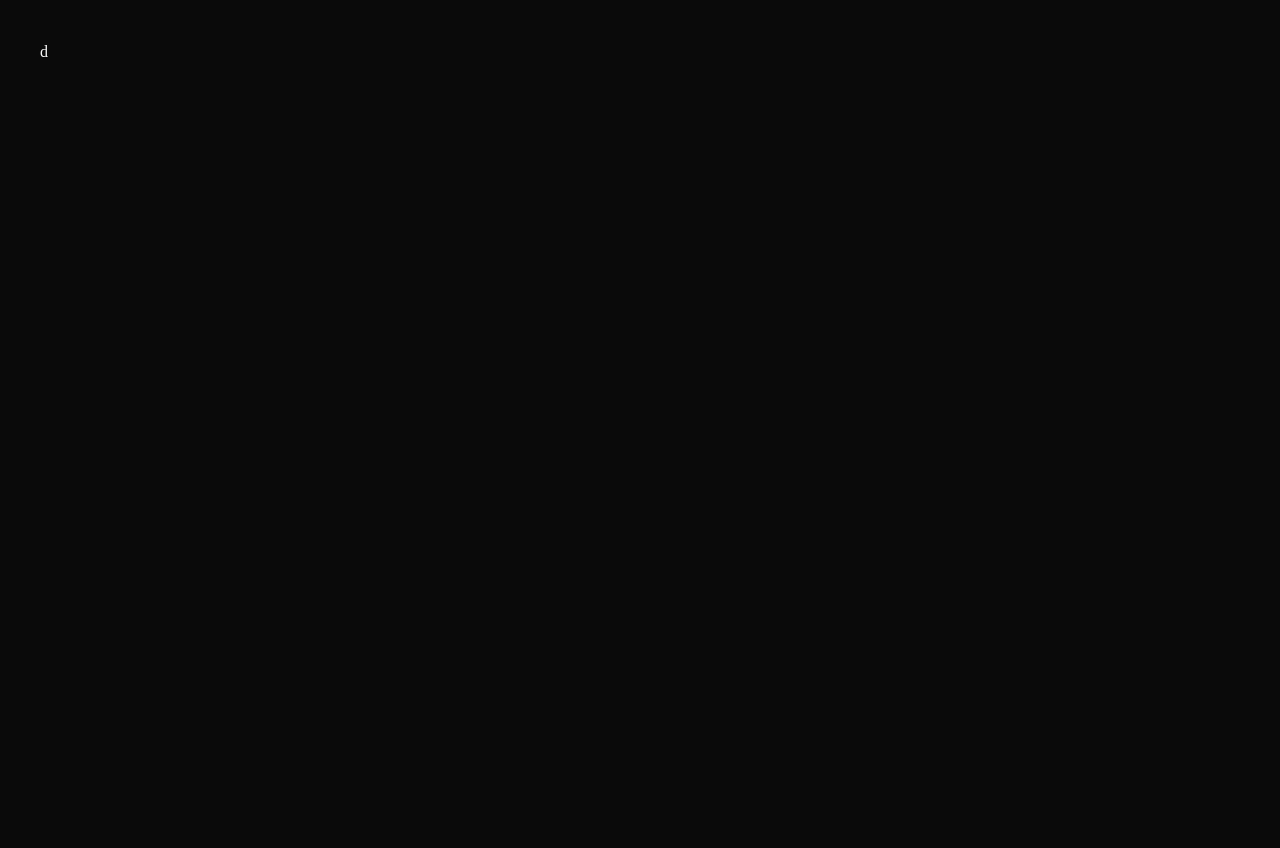
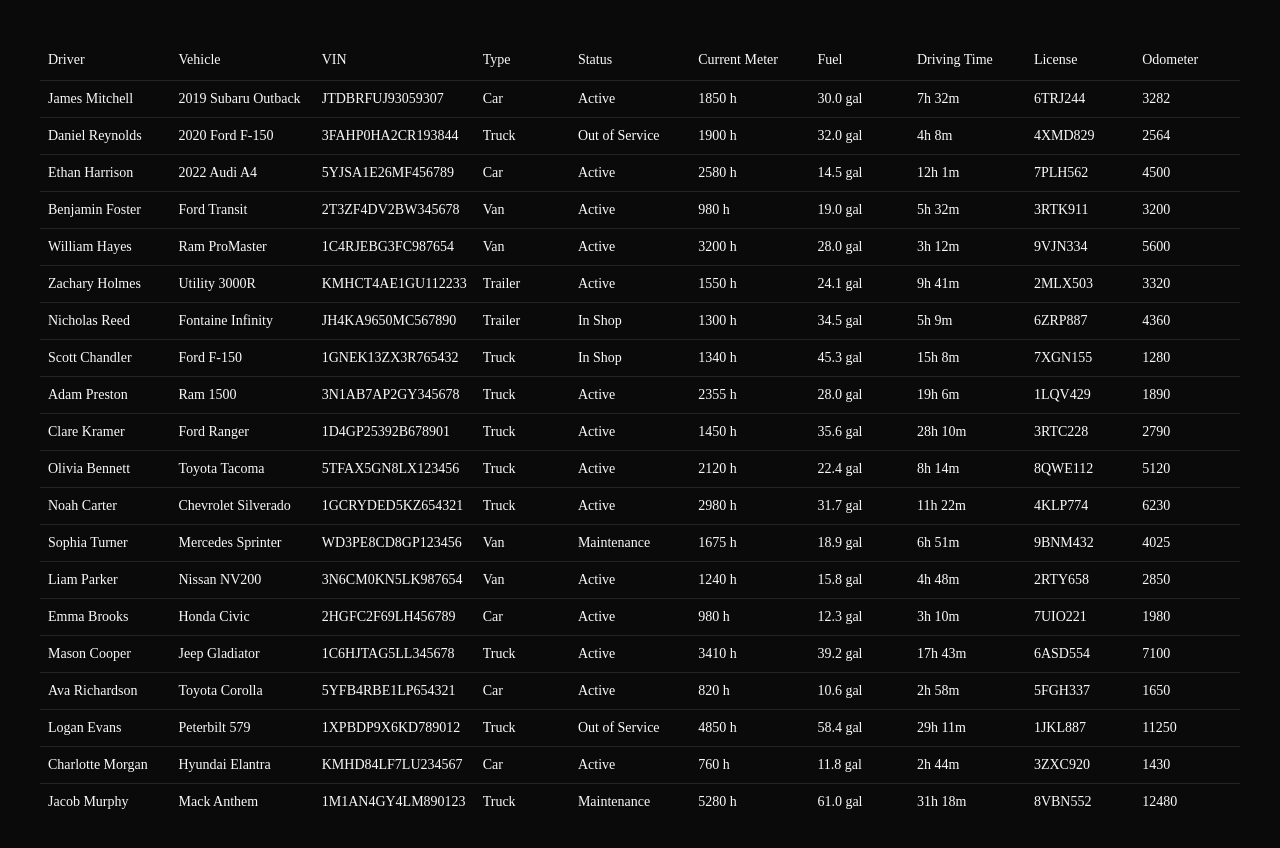
Before and after one commit to jsdev-robin/munza-x-data-grid, a React (Vite) app: page / in a window 1280 px wide. Shown: the top 848 px of the page. Before the commit the page ends 800 px from the top, so only its background shows below. Built offline with nearby package versions, Linux system fonts and the light colour scheme.

Commit message:
feat: add TMain component for table rendering; implement useGrid hook for context access; refactor Grid component to include TMain

```diff
--- a/src/package/contexts/GridContext.tsx
+++ b/src/package/contexts/GridContext.tsx
@@ -6,7 +6,7 @@
   type ColumnDef,
   type Table,
 } from '@tanstack/react-table';
-import React, { createContext } from 'react';
+import React, { createContext, useContext } from 'react';
 
 export interface GridContextProps<T> {
   table: Table<T>;
@@ -44,3 +44,14 @@
     </GridContext.Provider>
   );
 };
+
+export function useGrid() {
+  const context = useContext(
+    GridContext as React.Context<GridContextProps<unknown> | null>,
+  );
+
+  if (!context) {
+    throw new Error('useGrid must be used within a GridContextProvider');
+  }
+  return context;
+}
--- a/src/package/index.tsx
+++ b/src/package/index.tsx
@@ -1,12 +1,13 @@
 'use client';
 
 import { GridContextProvider } from './contexts/GridContext';
+import TMain from './table/TMain';
 import type { GridProps } from './types';
 
 const Grid = <T,>({ columns, payload }: GridProps<T>) => {
   return (
     <GridContextProvider payload={payload} columns={columns}>
-      d
+      <TMain />
     </GridContextProvider>
   );
 };
--- /dev/null
+++ b/src/package/table/TMain.tsx
@@ -0,0 +1,62 @@
+import {
+  Table,
+  TableBody,
+  TableCell,
+  TableHead,
+  TableHeader,
+  TableRow,
+} from '@/components/ui/table';
+import { flexRender } from '@tanstack/react-table';
+import { useGrid } from '../contexts/GridContext';
+
+const TMain = () => {
+  const { table } = useGrid();
+  return (
+    <Table>
+      <TableHeader className="sticky top-0 z-10 bg-muted">
+        {table.getHeaderGroups().map((headerGroup) => (
+          <TableRow key={headerGroup.id}>
+            {headerGroup.headers.map((header) => (
+              <TableHead
+                key={header.id}
+                colSpan={header.colSpan}
+                style={{
+                  width: header.getSize(),
+                  // minWidth: header.getSize(),
+                  // maxWidth: header.getSize(),
+                }}
+              >
+                {header.isPlaceholder
+                  ? null
+                  : flexRender(
+                      header.column.columnDef.header,
+                      header.getContext(),
+                    )}
+              </TableHead>
+            ))}
+          </TableRow>
+        ))}
+      </TableHeader>
+      <TableBody>
+        {table.getRowModel().rows.map((row) => (
+          <TableRow key={row.id} data-state={row.getIsSelected() && 'selected'}>
+            {row.getVisibleCells().map((cell) => (
+              <TableCell
+                key={cell.id}
+                style={{
+                  width: cell.column.getSize(),
+                  // minWidth: cell.column.getSize(),
+                  // maxWidth: cell.column.getSize(),
+                }}
+              >
+                {flexRender(cell.column.columnDef.cell, cell.getContext())}
+              </TableCell>
+            ))}
+          </TableRow>
+        ))}
+      </TableBody>
+    </Table>
+  );
+};
+
+export default TMain;
```
